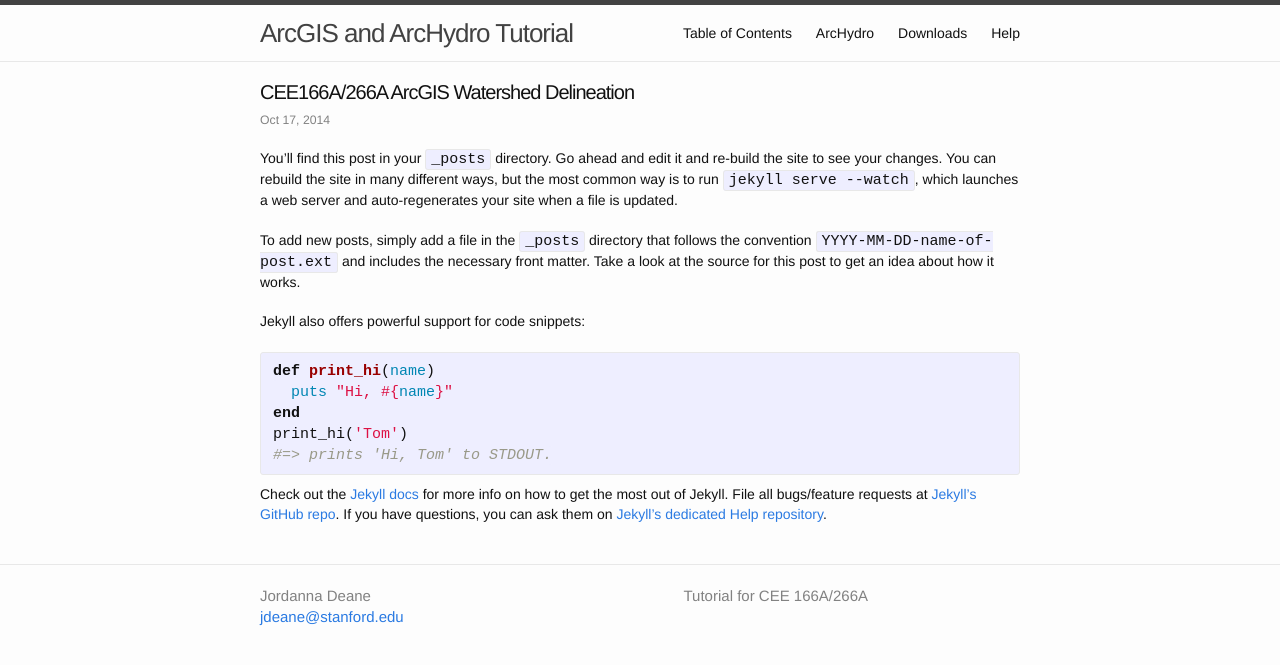
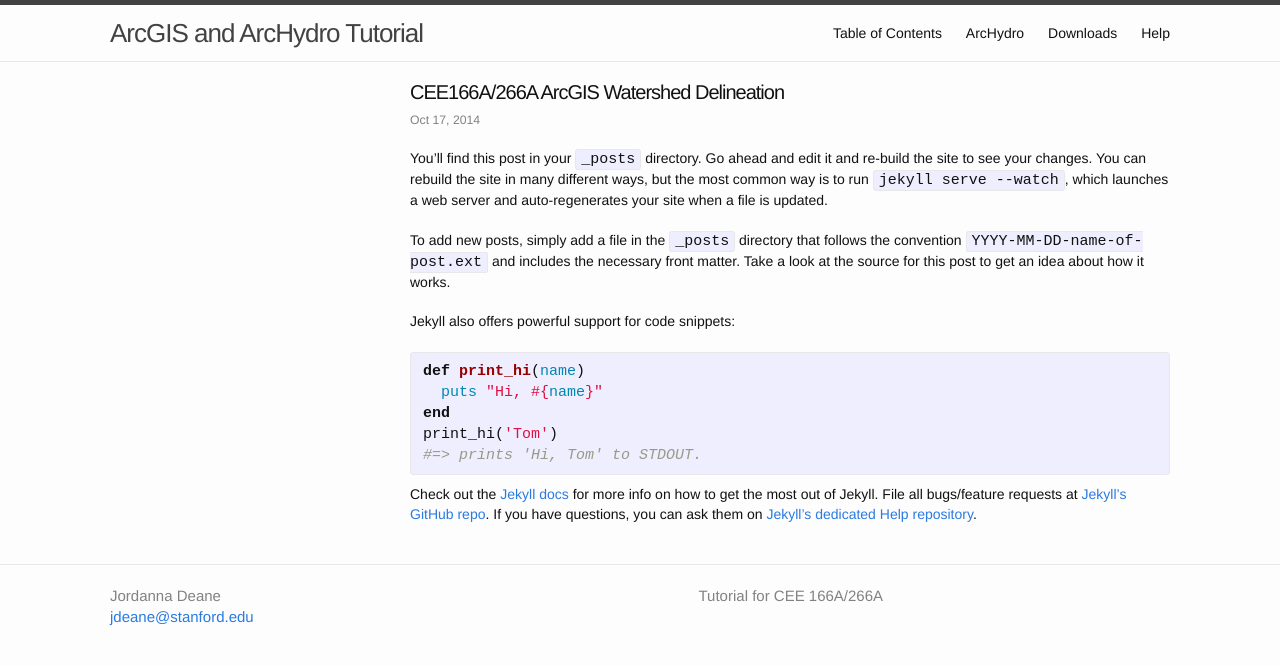
Before and after one commit to jordannad/ArcHydroTutorial, a Jekyll site: the page built from _posts/2014-09-10-welcome-to-jekyll.markdown, in a window 1280 px wide. Shown: the top 665 px of the page. Built offline with Jekyll 4.4.1, drawn with Linux system fonts in a browser that asks for light colours.

Commit message:
Move table of contents (2 of 2)

```diff
--- a/_layouts/collection.html
+++ b/_layouts/collection.html
@@ -1,6 +1,10 @@
 ---
 layout: default
 ---
+<div class="toc">
+  {% table_of_contents %}
+</div>
+
 <div class="post">
 
   <header class="post-header">
@@ -11,5 +15,4 @@
     {{ content }}
   </article>
 
-  {% table_of_contents %}
 </div>
--- a/_sass/_base.scss
+++ b/_sass/_base.scss
@@ -154,8 +154,8 @@
  * Wrapper
  */
 .wrapper {
-    max-width: -webkit-calc(800px - (#{$spacing-unit} * 2));
-    max-width:         calc(800px - (#{$spacing-unit} * 2));
+    max-width: -webkit-calc(1100px - (#{$spacing-unit} * 2));
+    max-width:         calc(1100px - (#{$spacing-unit} * 2));
     margin-right: auto;
     margin-left: auto;
     padding-right: $spacing-unit;
--- a/_sass/_layout.scss
+++ b/_sass/_layout.scss
@@ -169,6 +169,18 @@
     font-size: 20px;
 }
 
+.post {
+    max-width: -webkit-calc(800px - (#{$spacing-unit} * 2));
+    max-width:         calc(800px - (#{$spacing-unit} * 2));
+    float: right;
+}
+
+.toc {
+    max-width: -webkit-calc(200px - (#{$spacing-unit} * 2));
+    max-width:         calc(200px - (#{$spacing-unit} * 2));
+    float: left;
+}
+
 .post-list {
     margin-left: 0;
     list-style: none;
```
